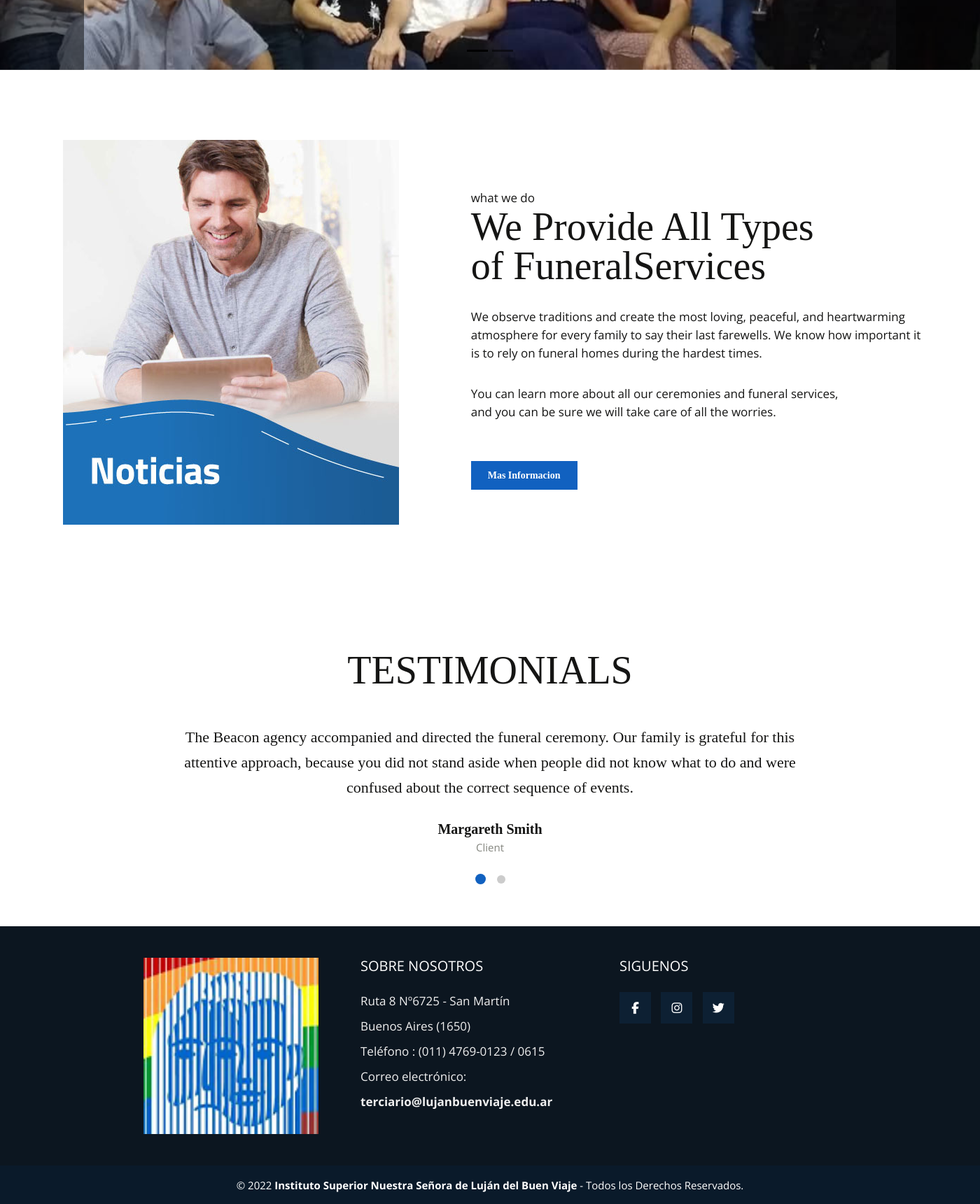
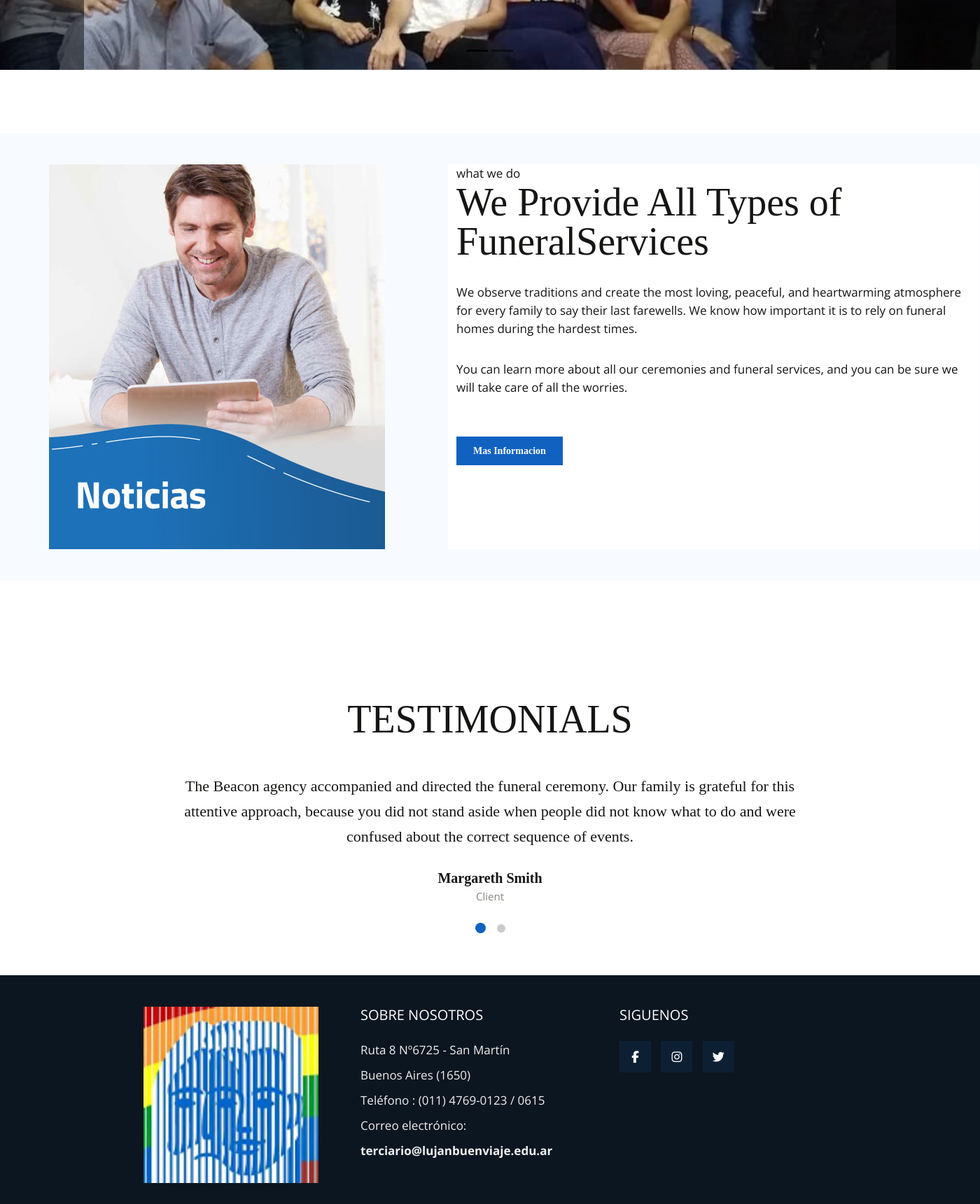
Before and after one commit to torricocristian/claudio_vaccalluzzo, a PHP site: page / in a window 1400 px wide. Shown: the part 516-2237 px from the top of the page at 70% size. Run offline with PHP 8.4, Linux system fonts and the light colour scheme; some libraries are stand-ins or nearby versions; some web fonts are replaced.

Commit message:
areglo se seccion novedades
areglo se seccion novedades

```diff
--- a/index.html
+++ b/index.html
@@ -70,59 +70,60 @@
 
 
 
-    <section class="elementor-section" id="novedades">
-        <div class="">
-            <div class="elementor-row">
-                <div class="">
-                    <div class="">
+    <section class="testimonios" id="novedades">
+        <div class="pie-pagina3">
+            <div class="grupo-13">
                 <div class="elementor-widget-wrap">
                     <div class="elementor-element">
-                                <div class="">
+
                         <div class="elementor-image">
                             <img class="noticias" src="image/noticias.jpg" alt="novedades">
                         </div>
                     </div>
                 </div>
+                <div class="elementor-element elementor-element-f7bddfe">
+                    <div id="" class="container">
+
+                        <div class="title">
+                                <span class="">what we do</span>
+                                <h1 class="">
+                                    <span class="title__primary">We Provide All Types of
+                                        FuneralServices</span>
+                                </h1>
+                        </div>
+                        <div class="subtirulo">
+                            <div class="swiper mySwiper">
+                                <div class="swiper-wrapper">
+                                    <div class="swiper-slide">
+                                        <p class="desc">We observe traditions and create the most loving,
+                                            peaceful,
+                                            and
+                                            heartwarming
+                                            atmosphere for every family to say their last farewells. We know how
+                                            important
+                                            it is to rely on funeral homes during the hardest times.&nbsp;</p>
                                     </div>
                                 </div>
                             </div>
-                <div class="elementor-element elementor-element-f7bddfe">
-                    <div id="foto" class="">
-                        <div class="elementor-widget-wrap">
-                            <div class="elementor-element">
-                                <div class="title">
+                        </div>
+                        <div class="subtirulo">
+                            <div class="swiper mySwiper">
+                                <div class="swiper-wrapper">
                                     <div class="">
-                                        <span class="">what we do</span>
-                                        <h1 class="">
-                                            <span class="title__primary">We Provide All Types of FuneralServices</span>
-                                        </h1>
-                                    </div>
-                                </div>
-                            </div>
-
-                            <div class="">
-                                <div class="subtirulo">
-                                    <p class="desc">We observe traditions and create the most loving, peaceful, and
-                                        heartwarming
-                                        atmosphere for every family to say their last farewells. We know how important
-                                        it is to rely on funeral homes during the hardest times.&nbsp;</p>
-                                </div>
-
-                                <div class="elementor-element">
-                                    <div class="">
-                                        <div class="subtirulo">
-                                            <p class="desc">You can learn more about all our ceremonies and funeral
+                                        <p class="desc">You can learn more about all our ceremonies and
+                                            funeral
                                             services, and you
                                             can be sure we will take care of all the worries.</p>
                                     </div>
                                 </div>
                             </div>
                         </div>
-                        </div>
+
 
                         <a href="" class="button button__secundary">Mas Informacion</a>
 
                     </div>
+
 
                 </div>
 
--- a/style.css
+++ b/style.css
@@ -109,6 +109,7 @@ header .container .button {
   line-height: 40px;
 
 }
+
 
 .button__primary:hover {
   background: #0f4c94;
@@ -231,13 +232,12 @@ header .container .button {
 
 
 #novedades {
-  padding: 10px 0;
+  padding: 90px 0;
 
 }
 
 .noticias {
-  margin: 90px;
-  max-width: 500%;
+
   height: auto;
   vertical-align: top;
 }
@@ -250,15 +250,14 @@ header .container .button {
 
 }
 
-#foto{
-  margin: 160px 10px 0 110px;
-}
+
 .elementor-section {
   position: relative;
 }
 
 .elementor-element {
   text-align: left;
+
   max-width: 84.31%;
 
 }
@@ -269,6 +268,11 @@ header .container .button {
   flex-wrap: wrap;
   align-content: flex-start;
 
+}
+
+.elementor-image{
+
+  margin: 0 90px 0 0;
 }
 
 .elementor-element.elementor-element-f7bddfe {
@@ -285,26 +289,7 @@ header .container .button {
   height: 170px;
 }
 
-@media (max-width: 499px) {
-  .title .title__primary{
-    font-size: 28px;
-    line-height: 28px;
-  }
 
-  #novedades {
-    padding: 40px 0;
-    padding-bottom: 60px;
-  }
-
-  #novedades .elementor-row .title .title__primary{
-    margin-bottom: 20px;
-  }
-
-  #novedades .elementor-row .elementor-element .elementor-widget-wrap {
-    font-size: 16px;
-    line-height: 24px;
-  }
-}
 
 @import url('https://fonts.googleapis.com/css2?family=Open+Sans:wght@400;700&display=swap');
 *{ /*Sacamos la fuente de googleFont, e importamos/compiamos la deseada*/
@@ -379,3 +364,50 @@ header .container .button {
         padding: 35px 0px;
     }
 }
+
+.pie-pagina3{
+  width: 100%;
+  background-color: #f7fbff;
+}
+.pie-pagina3 .grupo-13{ /*la caja principal*/
+  width: 100%; /* ancho y alto */
+  max-width: 1350px; /*centra la caja propiamente dicja*/
+  margin: auto; /* ajusta los margenees*/
+  display: grid;  /*La declaración display: grid te proporciona una cuadrícula de una sola columna, por lo que tus elementos continúan mostrándose uno debajo del otro, como lo hacen en el flujo normal. Para ve*/
+  grid-template-columns: repeat(3, 1fr); /*¿Qué es el grid-Template-Columns?
+  La propiedad CSS grid-template-columns define el nombre de las líneas y las funciones de tamaño de línea de grid columns;*/
+
+  padding: 45px ;  /* es el espacio entre el contenido del elemento y su borde ( border ). No se permiten valores negativos.*/
+}
+
+
+@media screen and (max-width:800px){
+  .pie-pagina3 .grupo-13{
+      width: 90%;
+      grid-template-columns: repeat(1, 1fr);
+      grid-gap:30px;
+      padding: 35px 0px;
+  }
+}
+
+
+@media (max-width: 499px) {
+  .title__primary {
+    font-size: 28px;
+    line-height: 28px;
+  }
+
+  .pie-pagina3 {
+    padding: 40px 0;
+    padding-bottom: 60px;
+  }
+
+  .pie-pagina3 .grupo-13 .title__primary {
+    margin-bottom: 20px;
+  }
+
+  .pie-pagina3 .grupo-13 .swiper-slide p.desc {
+    font-size: 16px;
+    line-height: 24px;
+  }
+}
```
Lines whose indentation alone changed are shown as unchanged.
